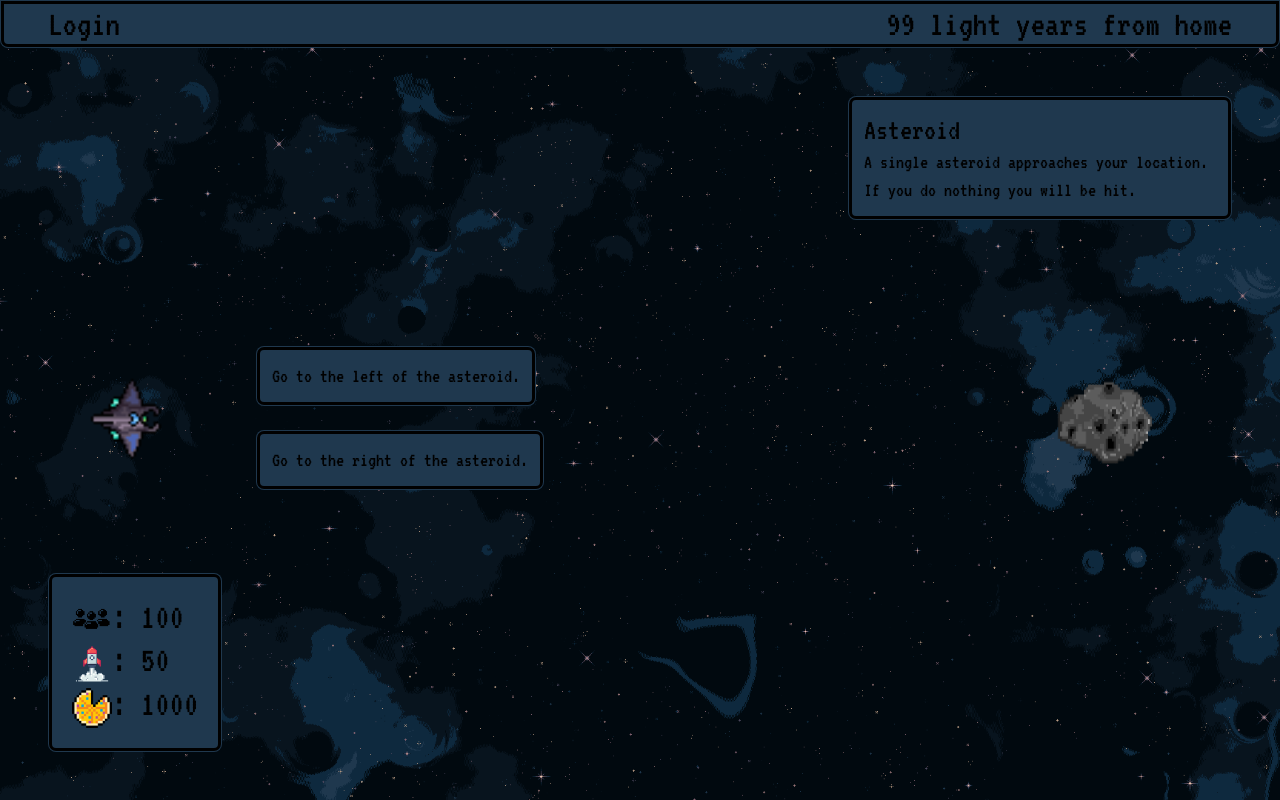
After one commit to ryansheehy0/Adrift_In_Space, a Node server app: page /asteroid/ in a window 1280 px wide. The commit adds this page. Run offline with Node 20, Linux system fonts and the light colour scheme; some libraries are stand-ins or nearby versions.

Commit message:
Adds asteroid event, but still has browser cahching bug.

```diff
--- /dev/null
+++ b/Develop/controllers/asteroid.js
@@ -0,0 +1,43 @@
+const router = require("express").Router()
+
+let locals = {
+  isLoggedIn: false,
+  lightYears: 99,
+  textEventTitle: "Asteroid",
+  textEventParagraph: "A single asteroid approaches your location. If you do nothing you will be hit.",
+  option1: "Go to the left of the asteroid.",
+  option2: "Go to the right of the asteroid.",
+  crew: 100,
+  fuel: 50,
+  food: 1000
+}
+
+router.get("/", async (req, res) => {
+  try{
+    res.setHeader("Pragma", "no-cache").render("asteroid", locals)
+  }catch(error){
+    console.error(error)
+    res.sendStatus(500)
+  }
+})
+
+router.post("/", (req, res) => {
+  const option = req.query.option
+  switch(option){
+    case "1":
+      locals.textEventTitle = ""
+      locals.textEventParagraph = "You move left of the asteroid and get hit losing 1 crew member."
+      locals.fuel = locals.fuel - 1
+      locals.crew = locals.crew - 1
+      locals.food = locals.food - 1
+      res.render("asteroid", locals)
+      break
+    case "2":
+      console.log("option 2")
+      res.send(200)
+      break
+  }
+})
+
+
+module.exports = router
--- a/Develop/public/js/asteroid.js
+++ b/Develop/public/js/asteroid.js
@@ -1 +1,16 @@
 // Get the options
+const option1 = document.querySelector("#option1")
+const option2 = document.querySelector("#option2")
+
+option1.addEventListener("click", () => {
+  console.log("option 1")
+  fetch("/asteroid?1", {
+    method: "POST",
+  })
+})
+
+option2.addEventListener("click", () => {
+  fetch("/asteroid?2", {
+    method: "POST",
+  })
+})
--- a/Develop/public/js/loginOrOut.js
+++ b/Develop/public/js/loginOrOut.js
@@ -1,9 +1,6 @@
 // Get elements
 const loginOrOutBtn = document.querySelector("#loginOrOutBtn")
 const loginBox = document.querySelector("#loginBox")
-
-// Variables
-let isLoginBoxHidden = true
 
 // Add event listeners
 loginOrOutBtn.addEventListener("click", (event) => {
@@ -11,16 +8,18 @@ loginOrOutBtn.addEventListener("click", (event) => {
   switch(loginOrOutBtn.textContent.trim()){
     case "Login":
       loginBox.classList.remove("hidden")
-      isLoginBoxHidden = false
       break
     case "Logout":
+      fetch("/logout", {
+          method: "POST"
+      })
       break
   }
 })
 
 document.addEventListener("click", (event) => {
   if(loginBox.contains(event.target)) return
-  if(isLoginBoxHidden) return
+  if([...loginBox.classList].includes("hidden")) return
   event.preventDefault()
   event.stopPropagation()
   loginBox.classList.add("hidden")
--- a/Develop/server.js
+++ b/Develop/server.js
@@ -23,6 +23,10 @@ app.use(session({
 app.use(express.json())
 app.use(express.urlencoded({ extended: true }))
 app.use(express.static(path.join(__dirname, "/public")))
+app.use((req, res, next) => {
+  res.setHeader('Cache-Control', 'no-store');
+  next();
+});
 app.use("/", routes)
 
 sequelize.sync().then(() => {
--- /dev/null
+++ b/Develop/views/asteroid.handlebars
@@ -0,0 +1,2 @@
+<img src="/assets/asteroid.png" class="w-32 h-32 absolute right-28 bottom-[50%+100px]">
+<script src="/js/asteroid.js" defer></script>
--- a/Develop/views/layouts/main.handlebars
+++ b/Develop/views/layouts/main.handlebars
@@ -27,7 +27,7 @@
       </div>
 
       <!-- Text Events -->
-      <div class="absolute top-12 right-0 w-96 h-fit mt-12 mr-12 bg-custom-blue outline outline-offset-[-4px] rounded-lg p-4">
+      <div class="absolute top-24 right-12 w-96 h-fit bg-custom-blue outline outline-offset-[-4px] rounded-lg p-4">
         <h2 class="text-3xl">{{textEventTitle}}</h2>
         <p class="text-xl">{{textEventParagraph}}</p>
       </div>
@@ -43,8 +43,8 @@
       <!-- Supplies -->
       <div class="absolute bottom-12 left-12 w-fit h-fit bg-custom-blue text-4xl rounded-lg p-6 outline outline-offset-[-4px]">
         <img src="/assets/supplies/crew.png" class="w-10 h-10 inline-block">: {{crew}} <br>
-        <img src="/assets/supplies/fuel.png" class="w-10 h-10 inline-block">: {{energy}} <br>
-        <img src="/assets/supplies/food.png" class="w-10 h-10 inline-block">: {{foodAndWater}} <br>
+        <img src="/assets/supplies/fuel.png" class="w-10 h-10 inline-block">: {{fuel}} <br>
+        <img src="/assets/supplies/food.png" class="w-10 h-10 inline-block">: {{food}} <br>
       </div>
 
       {{> login}}
```
Also changed, not shown: Develop/controllers/routes.js (+6 -3 lines), Develop/public/assets/asteroid.png (added), README.md.
